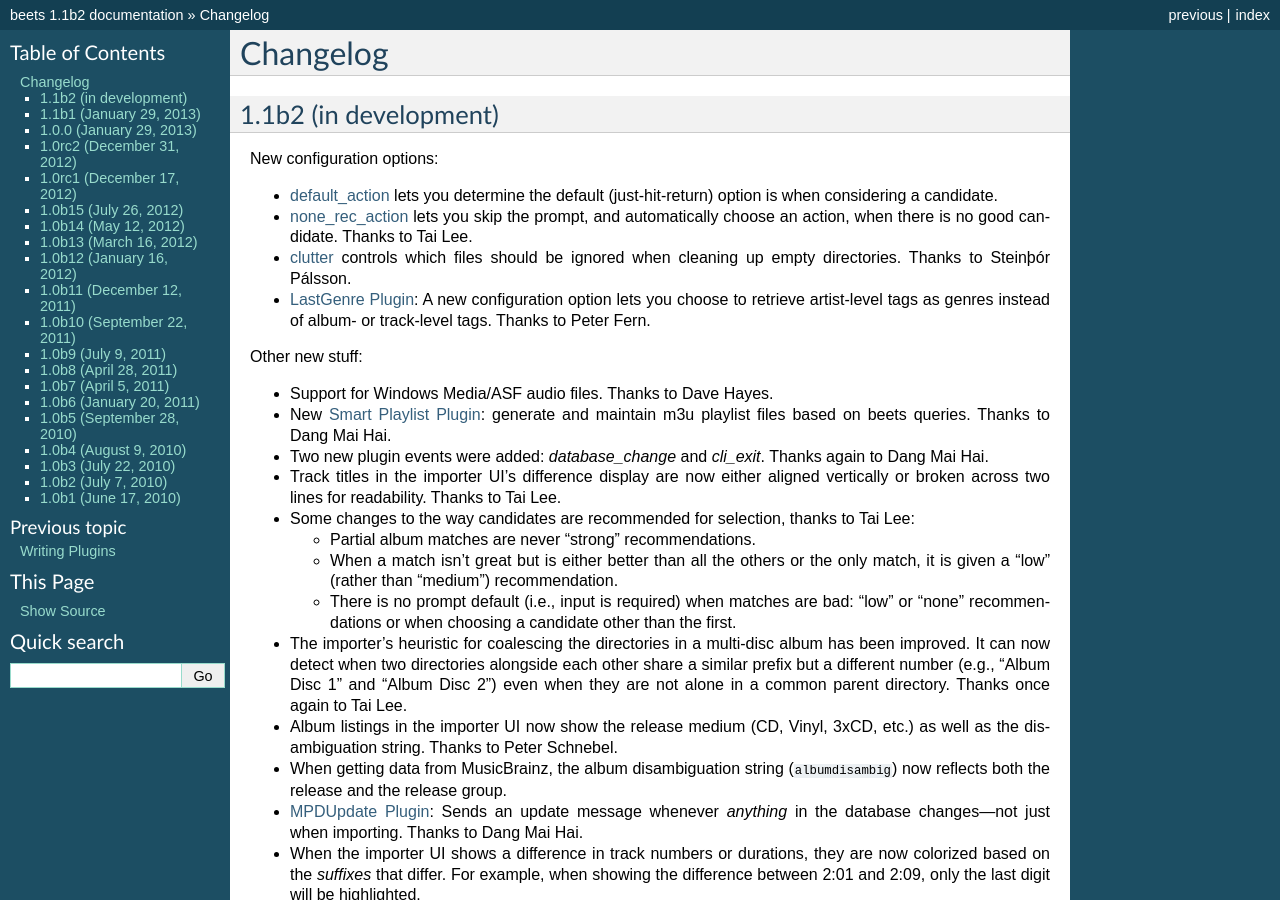
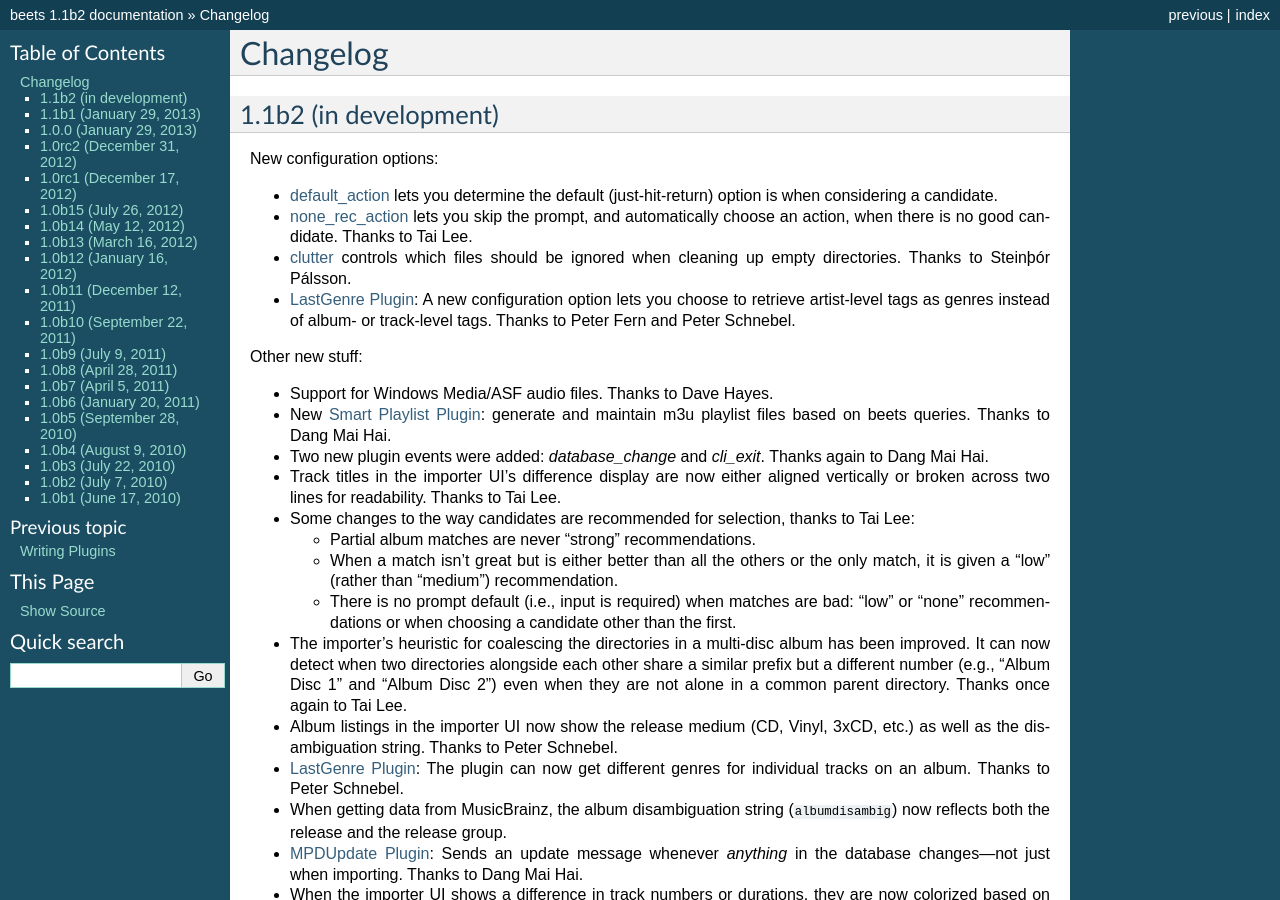
Before and after one commit to google-code-export/beets, a Sphinx documentation site: the page built from docs/changelog.rst, in a window 1280 px wide and 900 px high. Built offline with Sphinx 7.4.7, drawn with Linux system fonts in a browser that asks for light colours.

Commit message:
changelog for #92

```diff
--- a/docs/changelog.rst
+++ b/docs/changelog.rst
@@ -14,7 +14,7 @@
   directories. Thanks to Steinþór Pálsson.
 * :doc:`/plugins/lastgenre`: A new configuration option lets you choose to
   retrieve artist-level tags as genres instead of album- or track-level tags.
-  Thanks to Peter Fern.
+  Thanks to Peter Fern and Peter Schnebel.
 
 Other new stuff:
 
@@ -42,6 +42,8 @@
   Thanks once again to Tai Lee.
 * Album listings in the importer UI now show the release medium (CD, Vinyl,
   3xCD, etc.) as well as the disambiguation string. Thanks to Peter Schnebel.
+* :doc:`/plugins/lastgenre`: The plugin can now get different genres for
+  individual tracks on an album. Thanks to Peter Schnebel.
 * When getting data from MusicBrainz, the album disambiguation string
   (``albumdisambig``) now reflects both the release and the release group.
 * :doc:`/plugins/mpdupdate`: Sends an update message whenever *anything* in the
```
